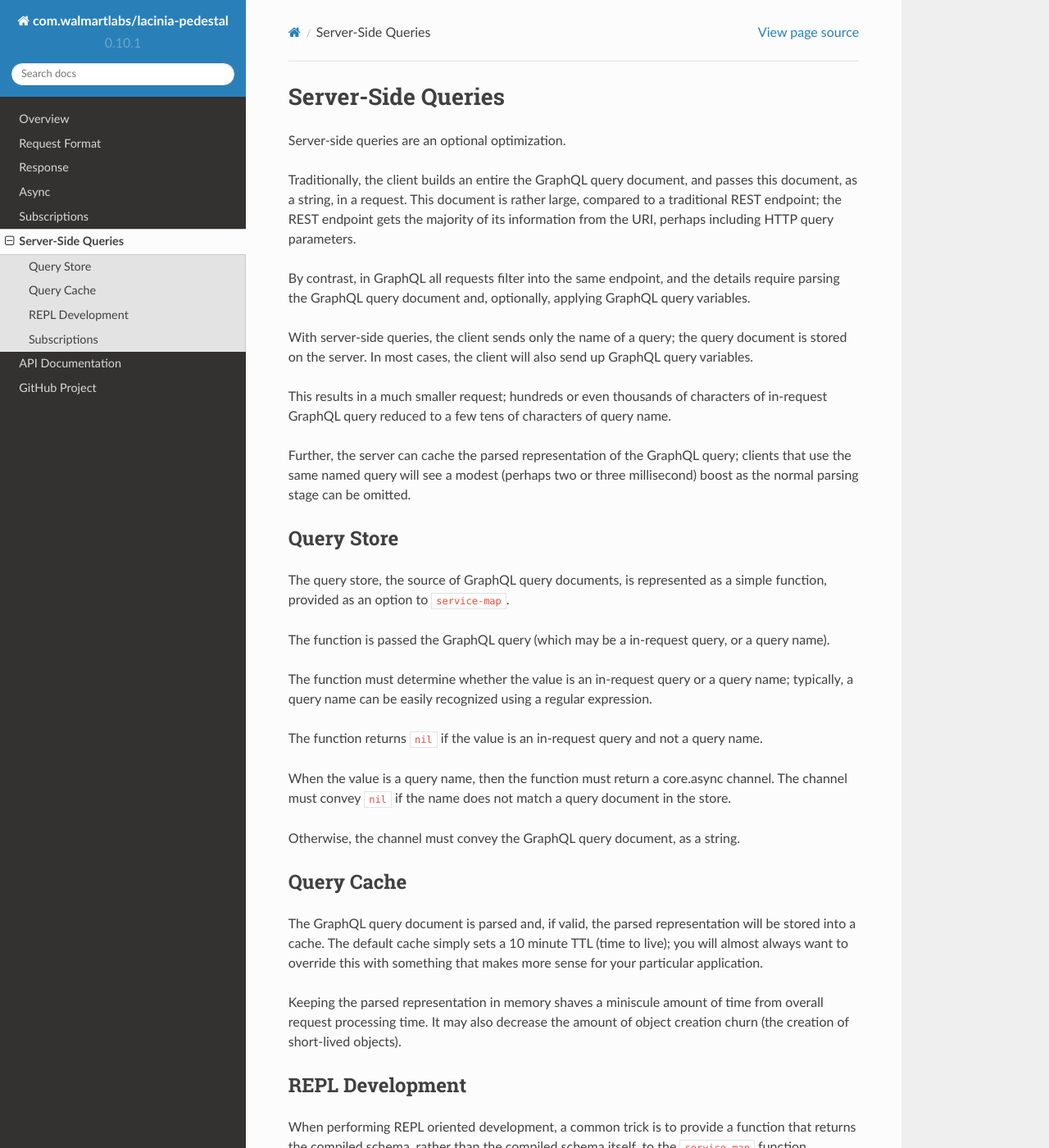
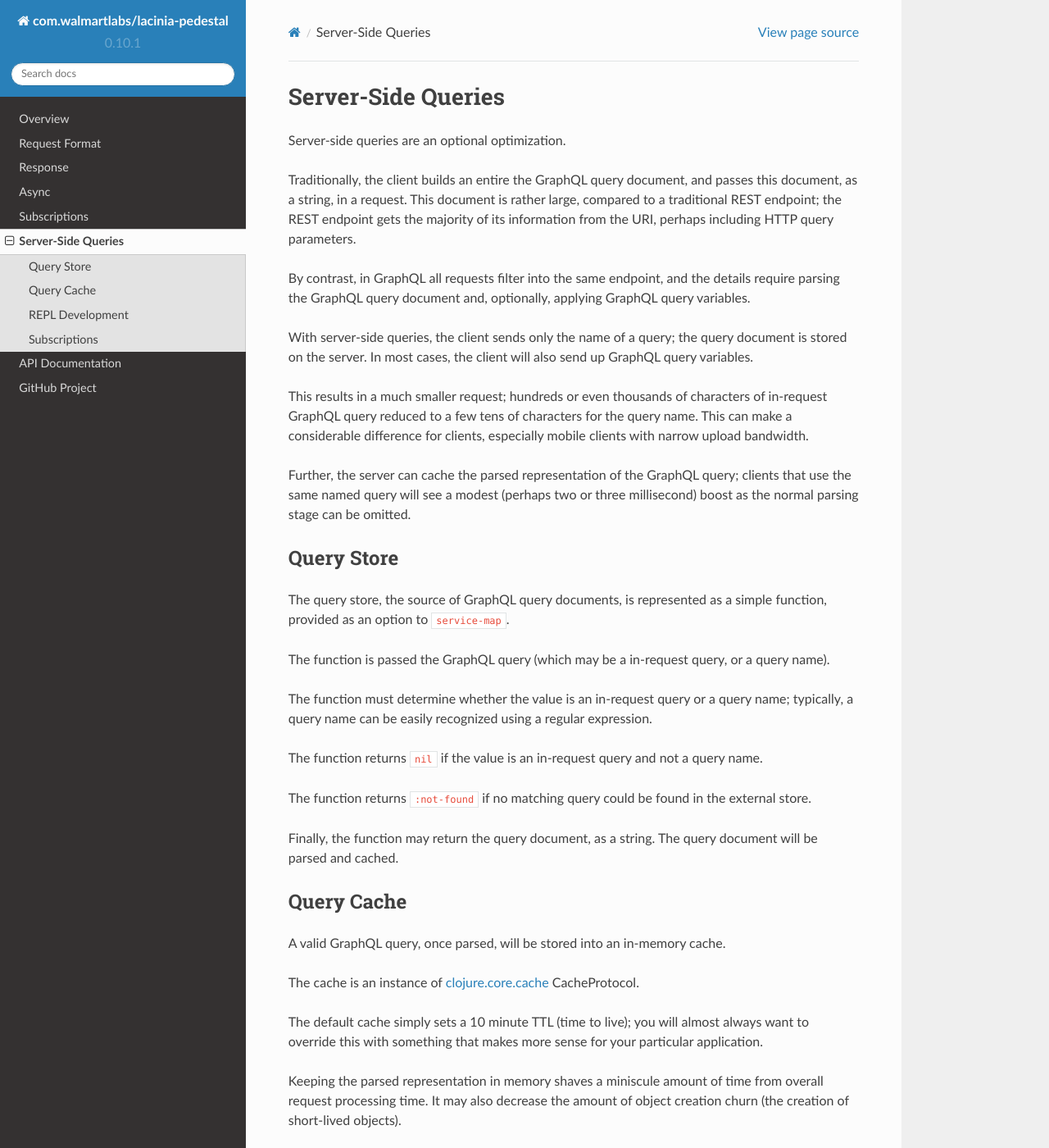
Before and after one commit to walmartlabs/lacinia-pedestal, a Sphinx documentation site: the page built from docs/server-side.rst, in a window 1280 px wide and 1400 px high. Shown: the whole window at 82% size. Built offline with Sphinx 7.4.7 and the Read the Docs theme 2.0.0, drawn with Linux system fonts in a browser that asks for light colours.

Commit message:
Pivot from an async to a traditional interceptor around query store

```diff
--- a/docs/server-side.rst
+++ b/docs/server-side.rst
@@ -16,7 +16,9 @@ on the server.
 In most cases, the client will also send up GraphQL query variables.
 
 This results in a much smaller request; hundreds or even thousands of characters of
-in-request GraphQL query reduced to a few tens of characters of query name.
+in-request GraphQL query reduced to a few tens of characters for the query name.
+This can make a considerable difference for clients, especially mobile clients with
+narrow upload bandwidth.
 
 Further, the server can cache the parsed representation of the GraphQL query; clients that use
 the same named query will see a modest (perhaps two or three millisecond) boost as the normal parsing stage can be
@@ -35,15 +37,19 @@ a query name can be easily recognized using a regular expression.
 
 The function returns ``nil`` if the value is an in-request query and not a query name.
 
-When the value is a query name, then the function must return a core.async channel.
-The channel must convey ``nil`` if the name does not match a query document in the store.
+The function returns ``:not-found`` if no matching query could be found in the external store.
 
-Otherwise, the channel must convey the GraphQL query document, as a string.
+Finally, the function may return the query document, as a string.
+The query document will be parsed and cached.
 
 Query Cache
 -----------
 
-The GraphQL query document is parsed and, if valid, the parsed representation will be stored into a cache.
+A valid GraphQL query, once parsed, will be stored into an in-memory cache.
+
+The cache is an instance of `clojure.core.cache <https://github.com/clojure/core.cache/>`_
+CacheProtocol.
+
 The default cache simply sets a 10 minute TTL (time to live); you will almost always want to override
 this with something that makes more sense for your particular application.
 
```
Also changed, not shown: 2 other files.
